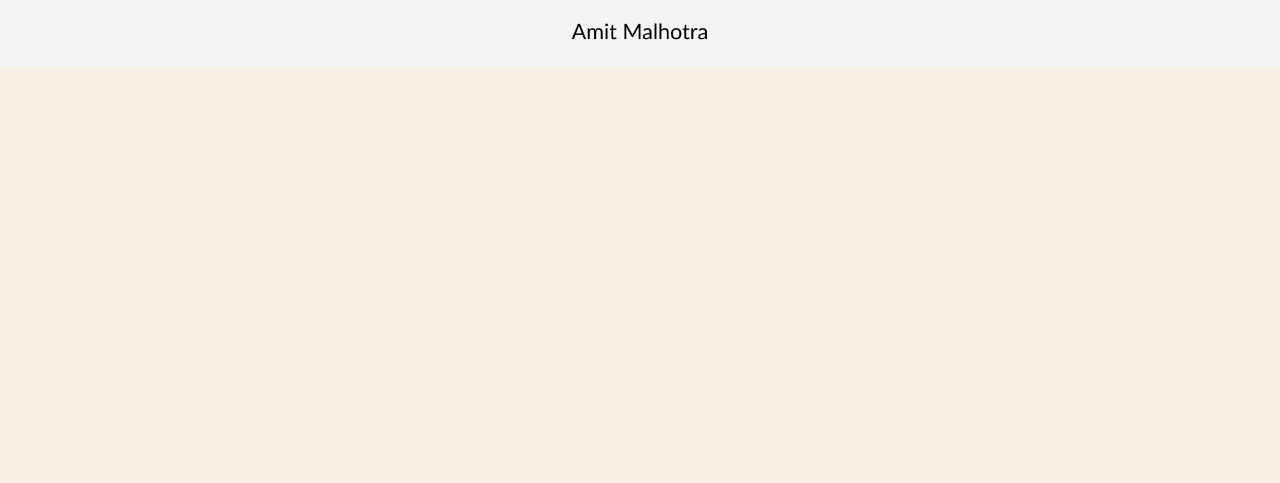
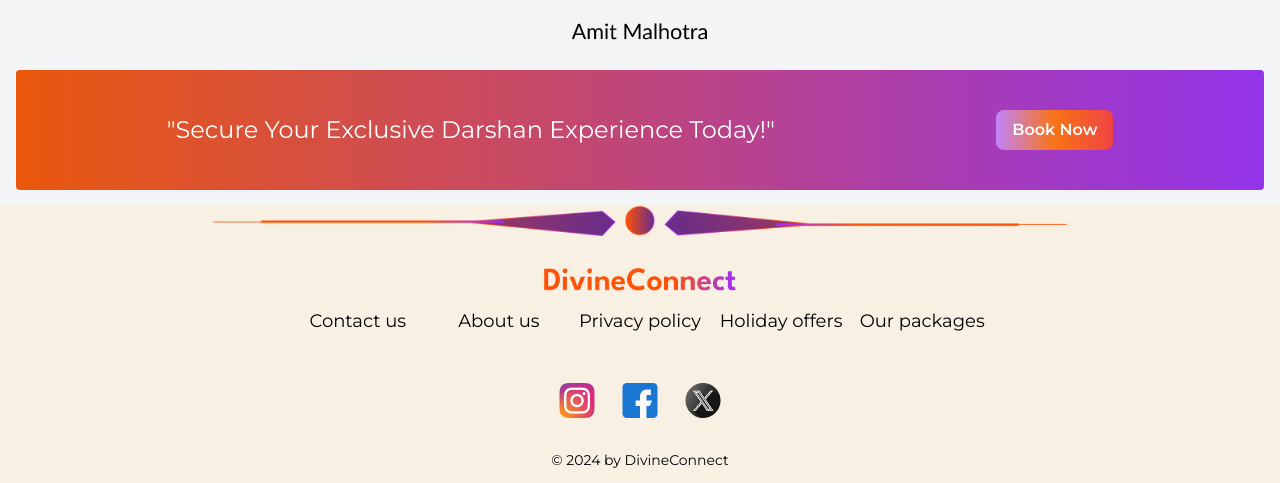
Before and after one commit to aditya90205/Ayodhaya, a React (Vite) app: page / in a window 1280 px wide. Shown: the part 4799-5282 px from the top of the page. Before the commit the page ends 4865 px from the top, so only its background shows below. Built offline with nearby package versions, Linux system fonts and the light colour scheme; grey boxes are pictures that could not be loaded.

Commit message:
Refactor Footer component and add missing elements and styles

```diff
--- /dev/null
+++ b/src/components/Footer.jsx
@@ -0,0 +1,47 @@
+
+
+import line from '../assets/Images/line.png'; // Replace with your top image
+import logo from '../assets/Images/logo.png'; // Replace with your logo
+import social from '../assets/Images/social.png'; // Replace with your Instagram icon
+
+
+const Footer = () => {
+  return (
+    <footer className=" text-black w-full">
+      {/* Top Decorative Image */}
+      <div className="w-4/5 lg:w-2/3 mx-auto">
+        <img src={line} alt="Top Decoration" className="w-full h-auto" />
+      </div>
+
+      {/* Main Footer Content */}
+      <div className="flex flex-col items-center justify-center px-4 py-8">
+        {/* Logo */}
+        <img src={logo} alt="DivineConnect Logo" className="w-48 h-auto mb-4" />
+
+        {/* Links Section */}
+        <div className="grid grid-cols-2 md:grid-cols-5 gap-4 text-center text-lg w-full md:w-auto">
+          <a href="#contact" className="hover:underline">Contact us</a>
+          <a href="#about" className="hover:underline">About us</a>
+          <a href="#privacy" className="hover:underline">Privacy policy</a>
+          <a href="#holiday" className="hover:underline">Holiday offers</a>
+          <a href="#packages" className="hover:underline">Our packages</a>
+        </div>
+      </div>
+
+      {/* Social Icons */}
+      <div className="flex justify-center space-x-4 my-4">
+        <a href="https://instagram.com" target="_blank" rel="noopener noreferrer">
+          <img src={social} alt="Instagram" className="" />
+        </a>
+
+      </div>
+
+      {/* Copyright Section */}
+      <div className="text-center text-sm py-4">
+        © 2024 by DivineConnect
+      </div>
+    </footer>
+  );
+};
+
+export default Footer;
--- a/src/components/Testimonials.jsx
+++ b/src/components/Testimonials.jsx
@@ -14,50 +14,7 @@ const Testimonials = () => {
   }, []);
 
   return (
-    //     <div className="flex flex-col items-center justify-center bg-gray-100 p-4">
-    //     {/* Static Heading */}
-    //     <h1 className="text-2xl md:text-4xl font-bold mb-6 text-center">
-    //       See the memories we have created
-    //     </h1>
-
-    //     <p className="text-center mb-8">
-    //       Discover heartfelt experiences from visitors who have been touched by Ayodhya’s spiritual charm.
-    //     </p>
-
-    //     {/* Flower Video + Image */}
-    //     <div className="flex items-center justify-center space-x-4 md:space-x-8">
-    //       {/* Left Flower Video */}
-    //       <div className="w-1/3">
-    //         <video
-    //           src={flower}
-    //           autoPlay
-    //           loop
-    //           muted
-    //           className="w-2/3"
-    //         />
-    //       </div>
-
-    //       {/* PNG Image (changes every 5 seconds) */}
-    //       <div className="w-full flex justify-center items-center">
-    //         <img
-    //           src={images[currentImage]}
-    //           alt="Experience"
-    //           className="w-11/12 h-auto object-contain"
-    //         />
-    //       </div>
-
-    //       {/* Right Flower Video */}
-    //       <div className="w-1/3">
-    //         <video
-    //           src={flower}
-    //           autoPlay
-    //           loop
-    //           muted
-    //           className="w-2/3 "
-    //         />
-    //       </div>
-    //     </div>
-    //   </div>
+    <>
       <div className="flex flex-col items-center justify-center bg-gray-100 p-4">
         {/* Static Heading */}
         <h1 className="text-2xl md:text-4xl font-bold mb-6 text-center">
@@ -70,7 +27,7 @@ const Testimonials = () => {
         </p>
 
         {/* Flower Video + Image */}
-      <div className="flex items-center justify-center space-x-4 md:space-x-8 w-full">
+        <div className="flex items-center justify-center space-x-4 md:space-x-8 w-full mb-5">
           {/* Left Flower Video */}
           <div className="w-1/3 flex justify-center">
             <video src={flower} autoPlay loop muted className="w-2/3 mx-auto" />
@@ -90,7 +47,16 @@ const Testimonials = () => {
             <video src={flower} autoPlay loop muted className="w-2/3 mx-auto" />
           </div>
         </div>
+        <div className="md:w-full rounded bg-gradient-to-r from-orange-600 to-purple-600 flex flex-col md:flex-row items-center justify-around p-10">
+          <p className="text-white text-2xl text-center">
+          &quot;Secure Your Exclusive Darshan Experience Today!&quot;
+          </p>
+          <button className="bg-gradient-to-r from-purple-400 via-orange-500 to-red-500 text-white font-bold py-2 px-4 rounded-lg">
+            Book Now
+          </button>
         </div>
+      </div>
+    </>
   );
 };
 
--- a/src/pages/LandingPage.jsx
+++ b/src/pages/LandingPage.jsx
@@ -1,6 +1,7 @@
 import About from '../components/About'
 import Card from '../components/Card'
 import DivineConnect from '../components/DivineConnect'
+import Footer from '../components/Footer'
 import Header from '../components/Header'
 import HolidaySpecialOffer from '../components/HolidaySpecialOffer'
 import Ram from '../components/Ram'
@@ -18,6 +19,7 @@ const LandingPage = () => {
     <DivineConnect />
     <HolidaySpecialOffer />
     <Testimonials />
+    <Footer />
     </>
   )
 }
```
Also changed, not shown: src/assets/Images/line.png (added), src/assets/Images/social.png (added). Lines whose indentation alone changed are shown as unchanged.
